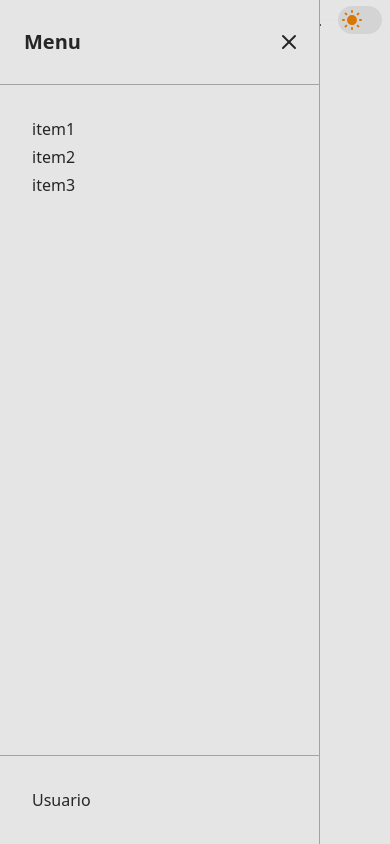
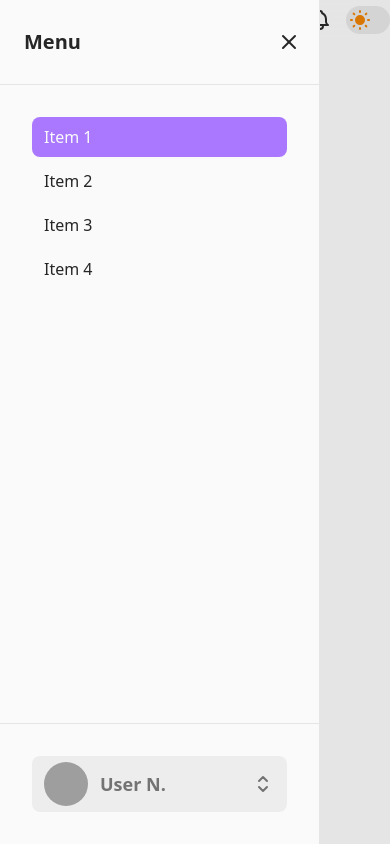
Before and after one commit to IraiDevPersonal/agenda-web, a React (Vite) app: page / in a window 390 px wide. Both pictures are taken after a click on the button 26 px from the left and 20 px from the top of the page. Built offline with nearby package versions, Linux system fonts and the light colour scheme; grey boxes are pictures that could not be loaded.

Commit message:
add: Link de navegacion, controlador de clases para tailwind y transicion sidebar mobile

```diff
--- a/src/app/components/index.ts
+++ b/src/app/components/index.ts
@@ -1,4 +1,7 @@
 export * from "./navigation/BurgerBtn"
+export * from "./navigation/Link"
 export * from "./navigation/Sidebar"
 export * from "./ui/Buttons"
+export * from "./ui/DarkModeSw"
 export * from "./ui/Header"
+export * from "./user/UserProfile"
--- a/src/app/components/navigation/BurgerBtn.tsx
+++ b/src/app/components/navigation/BurgerBtn.tsx
@@ -1,6 +1,12 @@
 import { IconMenu2, IconX } from "@tabler/icons-react"
+import { useTransition, animated } from "@react-spring/web"
 import { IconButton, Sidebar } from ".."
 import { useToggle } from "@/app/hooks"
+
+interface Props {
+  isOpen: boolean
+  onClose: () => void
+}
 
 export const BurgerBtn = () => {
   const [isOpen, handleOpen, handleClose] = useToggle()
@@ -13,19 +19,38 @@ export const BurgerBtn = () => {
         <IconMenu2 />
       </IconButton>
 
-      {isOpen && (
-        <Sidebar className="fixed top-0 left-0">
+      <InnerSidebar isOpen={isOpen} onClose={handleClose} />
+    </div>
+  )
+}
+
+const InnerSidebar = ({ isOpen, onClose }: Props) => {
+  const transition = useTransition(isOpen, {
+    from: { transform: "translateX(-100%)" },
+    enter: { transform: "translateX(0%)" },
+    leave: { transform: "translateX(-100%)" }
+  })
+  return transition(
+    (style, item) =>
+      item && (
+        <animated.div
+          style={style}
+          className="fixed left-0 top-0"
+        >
+          <Sidebar>
             <header className="flex items-center justify-between gap-3 p-6 pr-3">
-            <h3 className="text-xl font-semibold">Menu</h3>
+              <h3 className="text-xl font-semibold">
+                Menu
+              </h3>
               <IconButton
-              onClick={handleClose}
+                onClick={onClose}
                 className="hover:bg-neutral-300 dark:hover:bg-neutral-700"
               >
                 <IconX />
               </IconButton>
             </header>
           </Sidebar>
-      )}
-    </div>
+        </animated.div>
+      )
   )
 }
--- /dev/null
+++ b/src/app/components/navigation/Link.tsx
@@ -0,0 +1,38 @@
+import { twCn } from "@/utils/tw-classNames"
+import { NavLink } from "react-router-dom"
+
+function activeClassNames(isActive: boolean) {
+  if (isActive) {
+    const className =
+      "bg-primary-500 dark:bg-primary-600 text-neutral-50 hover:bg-primary-600 dark:hover:bg-primary-500"
+    return className
+  }
+  const className =
+    "bg-transparent hover:bg-neutral-200 dark:hover:bg-neutral-700"
+  return className
+}
+
+interface Props {
+  children: React.ReactNode
+  to: string
+}
+
+export const Link = ({ children, to }: Props) => {
+  return (
+    <li>
+      <NavLink
+        to={to}
+        className={({ isActive }) =>
+          twCn([
+            "cursor-pointer rounded-lg px-3 py-2",
+            "flex items-center gap-3",
+            "transition-colors duration-200",
+            activeClassNames(isActive)
+          ])
+        }
+      >
+        {children}
+      </NavLink>
+    </li>
+  )
+}
--- a/src/app/components/navigation/Sidebar.tsx
+++ b/src/app/components/navigation/Sidebar.tsx
@@ -1,3 +1,6 @@
+import { twCn } from "@/utils/tw-classNames"
+import { Link, UserProfile } from "../"
+
 interface Props {
   children: React.ReactNode
   className?: string
@@ -9,19 +12,27 @@ export const Sidebar = ({
 }: Props) => {
   return (
     <aside
-      className={`bg_base__primary flex h-screen w-80 flex-col divide-y divide-neutral-400 border-r border-neutral-400 dark:divide-neutral-700 dark:border-neutral-700 ${className}`}
+      className={twCn([
+        "flex h-screen w-80 flex-col bg-neutral-50",
+        "divide-y divide-neutral-200 border-r border-neutral-200",
+        "dark:divide-neutral-700 dark:border-neutral-700 dark:bg-neutral-800",
+        className
+      ])}
     >
       {children}
       <section className="flex-1 p-8">
         <nav>
           <ul className="space-y-1">
-            <li>item1</li>
-            <li>item2</li>
-            <li>item3</li>
+            <Link to="/">Item 1</Link>
+            <Link to="/2">Item 2</Link>
+            <Link to="/3">Item 3</Link>
+            <Link to="/4">Item 4</Link>
           </ul>
         </nav>
       </section>
-      <footer className="p-8">Usuario</footer>
+      <footer className="p-8">
+        <UserProfile />
+      </footer>
     </aside>
   )
 }
--- a/src/app/components/ui/Header.tsx
+++ b/src/app/components/ui/Header.tsx
@@ -1,17 +1,24 @@
 import { IconBell } from "@tabler/icons-react"
 import { BurgerBtn, IconButton } from "../"
 import { DarkModeSw } from "./DarkModeSw"
+import { twCn } from "@/utils/tw-classNames"
 
 export const Header = () => {
   return (
-    <header className="sticky top-0 flex items-center justify-between h-10 gap-2 px-2 bg_base__primary bg-opacity-20 backdrop-blur">
+    <header
+      className={twCn([
+        "bg_base__primary bg-opacity-20 backdrop-blur",
+        "sticky top-0",
+        "flex h-10 items-center gap-2"
+      ])}
+    >
       <BurgerBtn />
 
       <div className="flex-1" />
-
       <IconButton className="hover:bg-neutral-300 dark:hover:bg-neutral-700">
         <IconBell />
       </IconButton>
+
       <DarkModeSw />
     </header>
   )
--- /dev/null
+++ b/src/app/components/user/UserProfile.tsx
@@ -0,0 +1,35 @@
+import { IconSelector } from "@tabler/icons-react"
+import { twCn } from "@/utils/tw-classNames"
+
+export const UserProfile = () => {
+  return (
+    <>
+      <UserButton />
+    </>
+  )
+}
+
+const UserButton = () => {
+  return (
+    <button
+      className={twCn([
+        "flex w-full items-center justify-between gap-3 px-3 py-1.5",
+        "cursor-pointer outline-none transition-colors duration-200",
+        "rounded-lg bg-neutral-200/60 text-neutral-500 hover:bg-neutral-300/60",
+        "dark:bg-neutral-700 dark:text-neutral-400 dark:hover:bg-neutral-600"
+      ])}
+    >
+      <div className="flex items-center gap-3">
+        <img
+          className="h-11 w-11 rounded-full object-cover"
+          src="https://avatars.githubusercontent.com/u/85415332?v=4"
+          alt="user avatar"
+        />
+        <span className="text-lg font-semibold">
+          User N.
+        </span>
+      </div>
+      <IconSelector />
+    </button>
+  )
+}
--- /dev/null
+++ b/src/utils/tw-classNames.ts
@@ -0,0 +1,3 @@
+export function twCn(array: string[]) {
+  return array.join(" ")
+}
--- a/tailwind.config.js
+++ b/tailwind.config.js
@@ -3,7 +3,36 @@ export default {
   content: ["./index.html", "./src/**/*.{js,ts,jsx,tsx}"],
   darkMode: "class",
   theme: {
-    extend: {}
+    extend: {
+      colors: {
+        primary: {
+          50: "#F6F0FF",
+          100: "#EFE5FF",
+          200: "#DCC7FF",
+          300: "#CDADFF",
+          400: "#BD94FF",
+          500: "#AA77FF",
+          600: "#7E2EFF",
+          700: "#5600E0",
+          800: "#390094",
+          900: "#1D004D",
+          950: "#0E0024"
+        },
+        secondary: {
+          50: "#F0FAFF",
+          100: "#E0F5FF",
+          200: "#C2ECFF",
+          300: "#A3E2FF",
+          400: "#80D7FF",
+          500: "#62CDFF",
+          600: "#1AB6FF",
+          700: "#0092D6",
+          800: "#00628F",
+          900: "#003147",
+          950: "#001824"
+        }
+      }
+    }
   },
   plugins: [
     require("tailwind-scrollbar")({ nocompatible: true })
```
Lines whose indentation alone changed are shown as unchanged.
